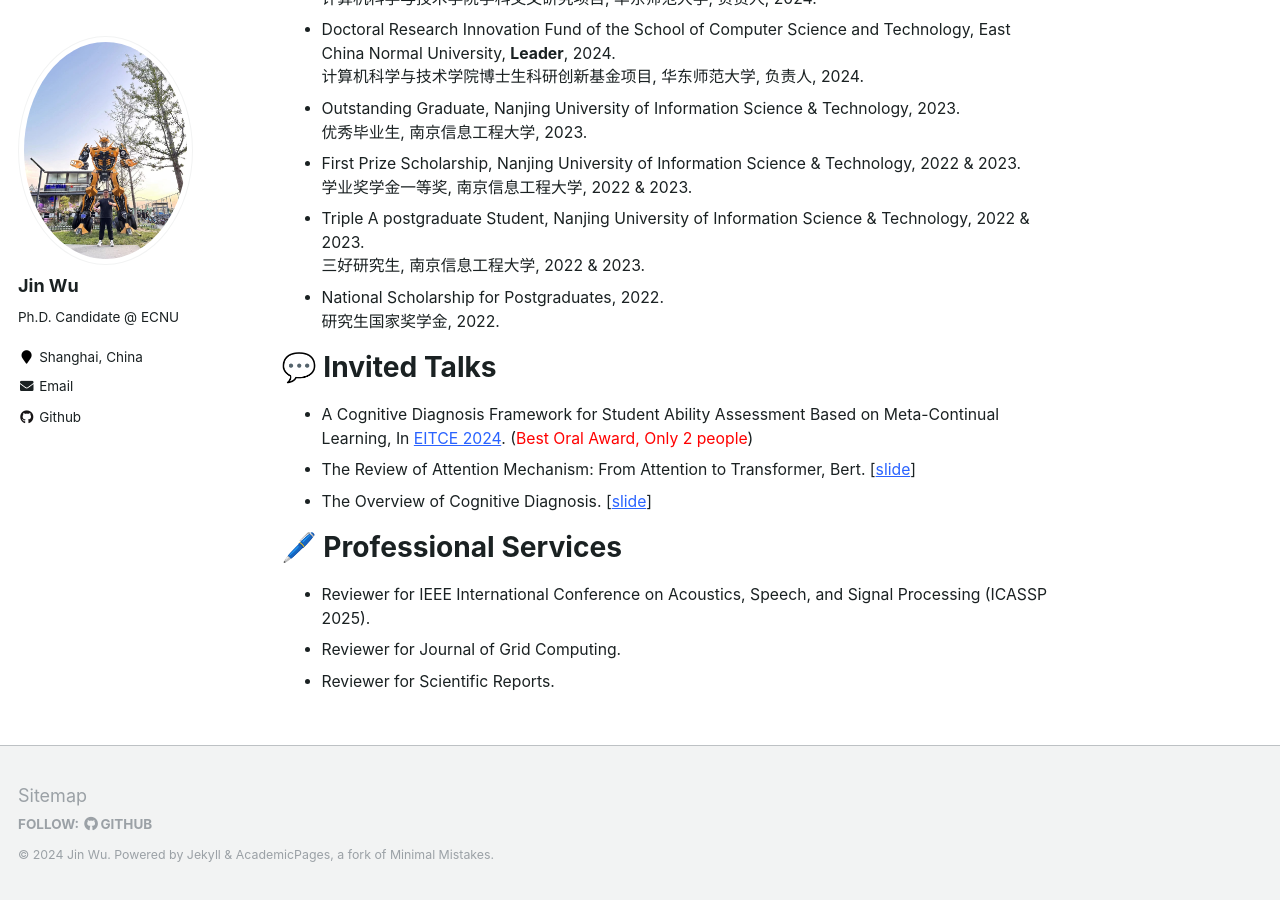
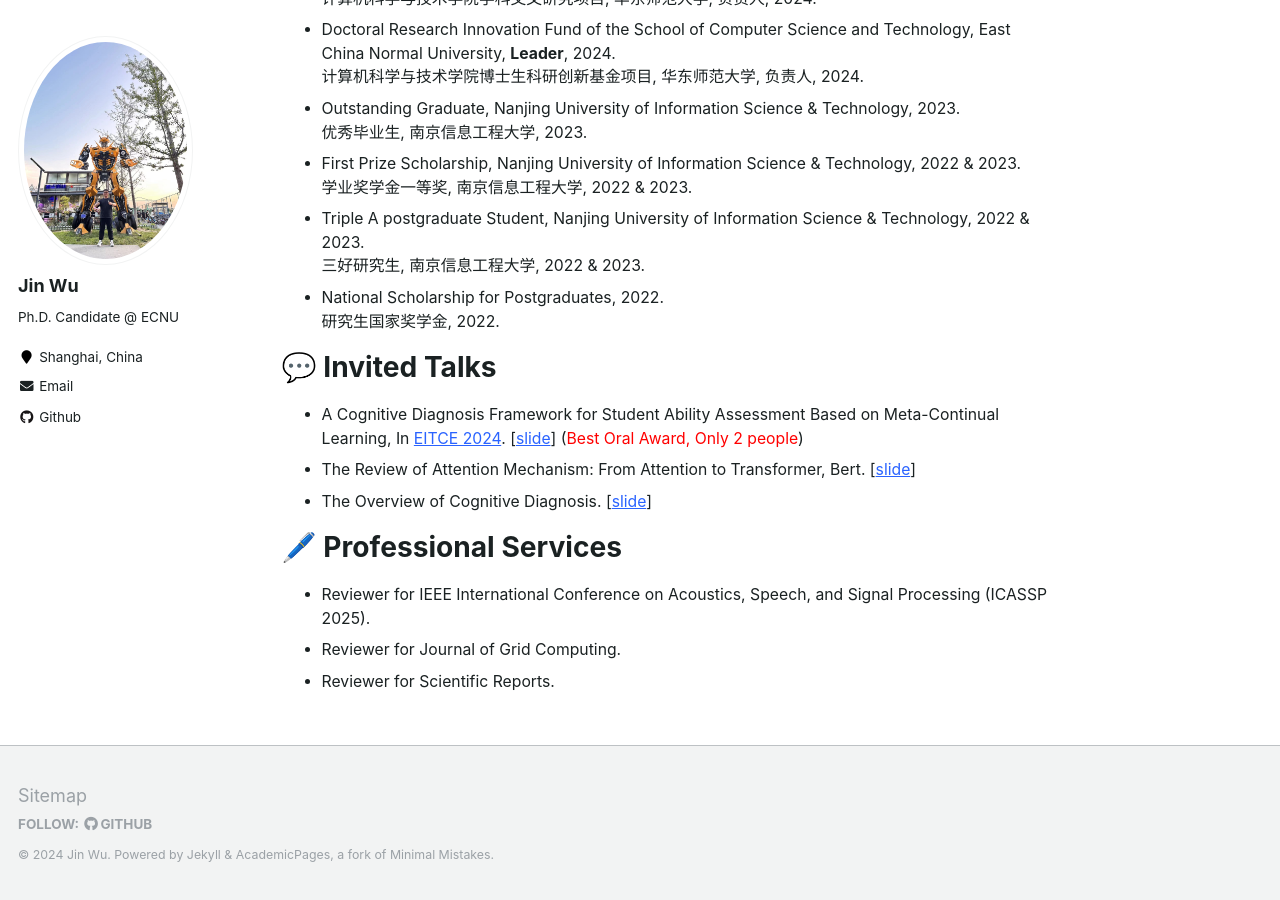
Before and after one commit to WooTzins/WooTzins.github.io, a Jekyll site: the page built from _pages/about.md, in a window 1280 px wide and 900 px high, scrolled down 1077 px. Built offline with Jekyll 4.4.1, drawn with Linux system fonts in a browser that asks for light colours; comment, search, counter and statistics services are not loaded.

Commit message:
Update about.md

```diff
--- a/_pages/about.md
+++ b/_pages/about.md
@@ -55,7 +55,7 @@ Currently, my main research area lies in studying the **Intelligent Education**,
 
 💬 Invited Talks
 ======
-* A Cognitive Diagnosis Framework for Student Ability Assessment Based on Meta-Continual Learning, In [EITCE 2024](/files/EITCE_2024.pdf).
+* A Cognitive Diagnosis Framework for Student Ability Assessment Based on Meta-Continual Learning, In [EITCE 2024](/files/EITCE_2024.pdf).  [[slide](/files/EITCE_2024_ppt.pdf)]
   (<font color="red">Best Oral Award, Only 2 people</font>)
 * The Review of Attention Mechanism: From Attention to Transformer, Bert. [[slide](/files/attention.pdf)]
 * The Overview of Cognitive Diagnosis. [[slide](/files/Cognitive_Diagnosis_Review.pdf)]
```
